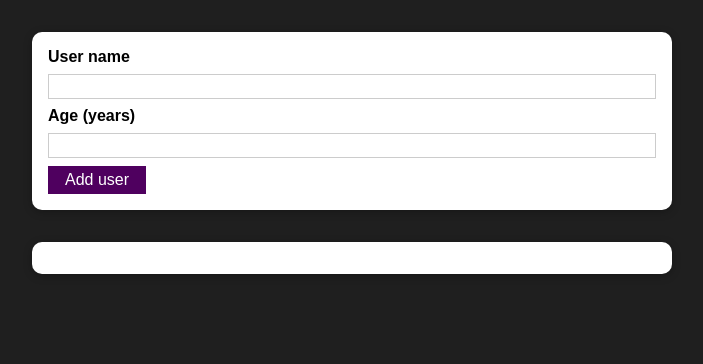
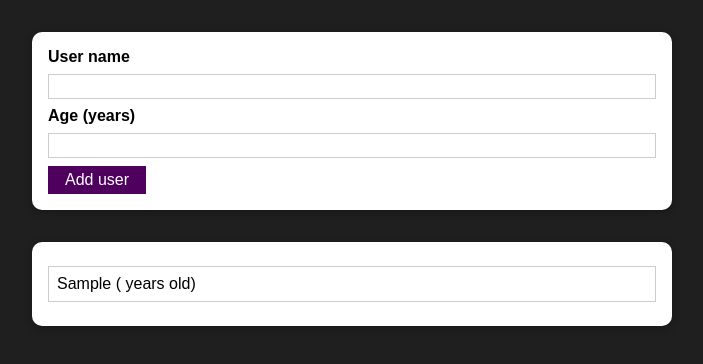
Before and after one commit to adnan725/User-data-app, a React (Create React App) app: page / in a window 1280 px wide. Both pictures are taken after typing "Sample", "5" into the empty fields and a click on the button "Add user". Shown: the top 364 px of the page, without its empty margins (288-991 px from the left). Built offline with nearby package versions, Linux system fonts and the light colour scheme.

Commit message:
rendered list of users

```diff
--- a/src/App.js
+++ b/src/App.js
@@ -1,13 +1,21 @@
-import React from 'react';
+import React, { useState } from 'react';
 import AddUser from "./components/User/AddUser/AddUser";
 import UsersList from "./components/User/UsersList/UsersList";
 
 
 function App() {
-  return (
+    const [userList, setUserList] = useState([])
+
+    const userDataHandler = (userName, userAge) => {
+        setUserList((prevUserList) => {
+           return [...prevUserList, {name: userName, userAge: userAge}]
+        })
+    }
+
+    return (
     <div>
-      <AddUser/>
-        <UsersList users={[]}/>
+      <AddUser onAddUser={userDataHandler}/>
+        <UsersList users={userList}/>
     </div>
   );
 }
--- a/src/components/User/AddUser/AddUser.js
+++ b/src/components/User/AddUser/AddUser.js
@@ -13,7 +13,7 @@ const AddUser = props => {
         if(enteredUsername.trim().length === 0 || userAge.trim().length === 0 || +userAge < 1) {
             return
         } else {
-            console.log(enteredUsername, userAge)
+            props.onAddUser(enteredUsername, userAge)
             setEnteredUsername('');
             setUserAge('')
         }
--- a/src/components/User/UsersList/UsersList.js
+++ b/src/components/User/UsersList/UsersList.js
@@ -5,7 +5,9 @@ import styles from './UsersList.module.css'
 const UsersList = (props) => {
     return <Card className={styles.users}>
         <ul>
-            {props.users.map((user) => <li>{user.name} ({user.age} years old) </li>)}
+            {props.users.map((user, id) => <li key={id}>
+                {user.name} ({user.age} years old)
+            </li>)}
         </ul>
     </Card>
 }
```
